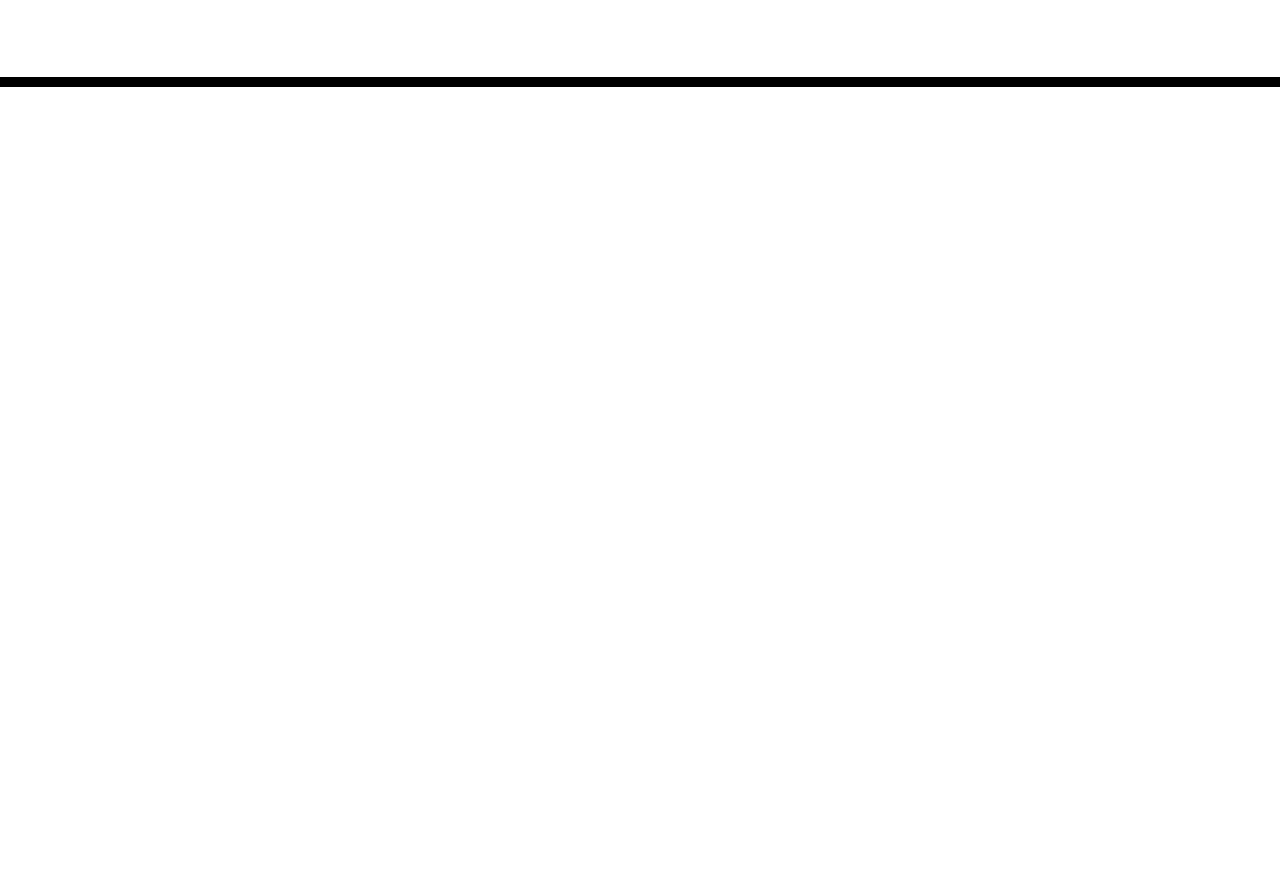
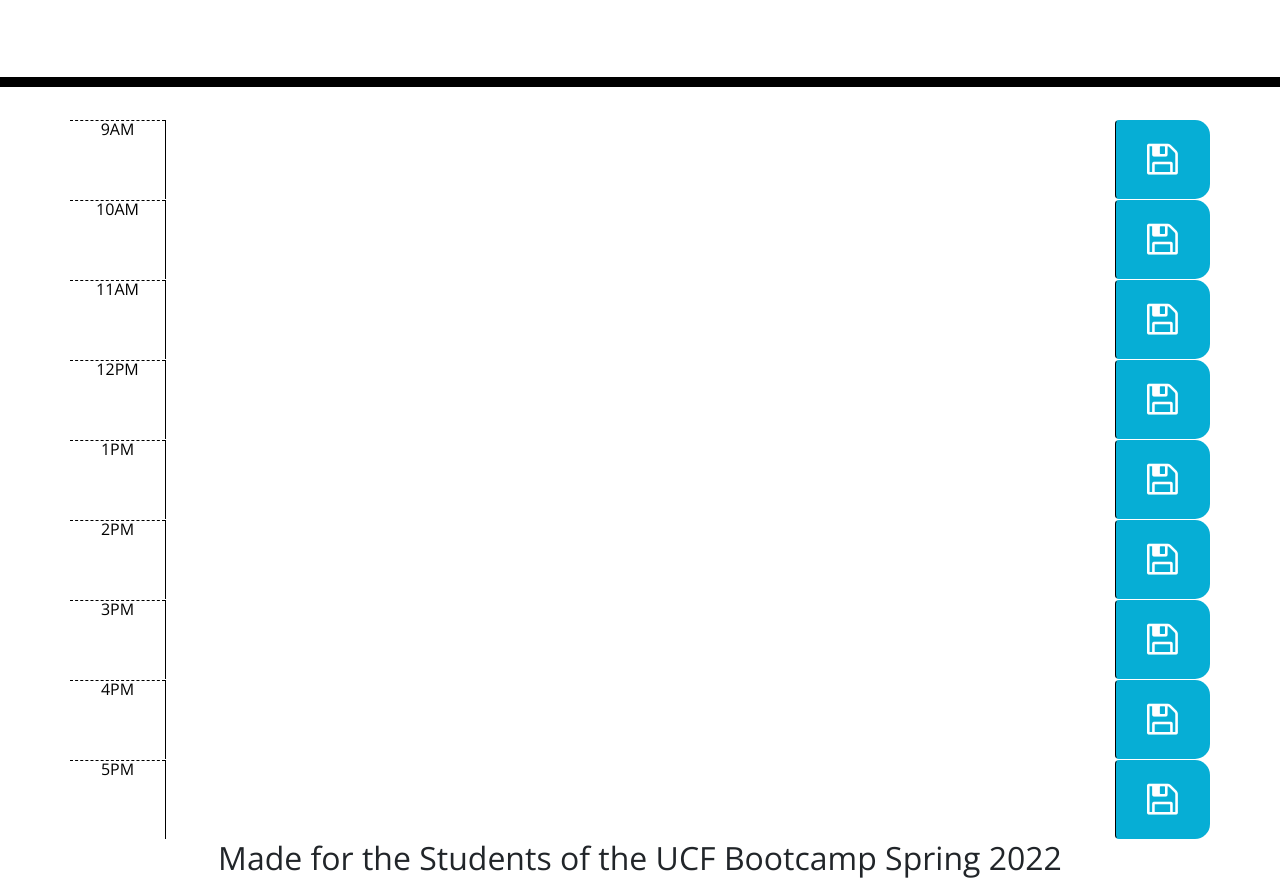
Before and after one commit to VHarris113/day-planner-revamp, a plain HTML site: page index.html in a window 1280 px wide. Shown: the part 181-1067 px from the top of the page. Before the commit the page ends 800 px from the top, so only its background shows below. Drawn offline with nearby package versions, Linux system fonts and the light colour scheme.

Commit message:
fixing up html with the correct sections for the time

```diff
--- a/index.html
+++ b/index.html
@@ -18,6 +18,7 @@
       href="https://fonts.googleapis.com/css?family=Open+Sans&display=swap"
       rel="stylesheet"
     />
+    <link rel="stylesheet" href="https://cdnjs.cloudflare.com/ajax/libs/font-awesome/4.7.0/css/font-awesome.min.css">
     <link rel="stylesheet" href="style.css" />
     <title>Work Day Scheduler</title>
   </head>
@@ -30,8 +31,55 @@
     </header>
     <div class="container">
       <!-- Timeblocks go here -->
+      <section id="hour-nine" class="row time-block">
+        <div class="col-md-1 hour">9AM</div>
+        <textarea class="col-md-10 information"></textarea>
+        <button class="btn saveBtn col-md-1"><i class="fa fa-save" style="font-size:36px;"></i></button>
+      </section>
+      <section id="hour-ten" class="row time-block">
+        <div class="col-md-1 hour">10AM</div>
+        <textarea class="col-md-10 information"></textarea>
+        <button class="btn saveBtn col-md-1"><i class="fa fa-save" style="font-size:36px;"></i></button>
+      </section>
+      <section id="hour-eleven" class="row time-block">
+        <div class="col-md-1 hour">11AM</div>
+        <textarea class="col-md-10 information"></textarea>
+        <button class="btn saveBtn col-md-1"><i class="fa fa-save" style="font-size:36px;"></i></button>
+      </section>
+      <section id="hour-twelve" class="row time-block">
+        <div class="col-md-1 hour">12PM</div>
+        <textarea class="col-md-10 information"></textarea>
+        <button class="btn saveBtn col-md-1"><i class="fa fa-save" style="font-size:36px;"></i></button>
+      </section>
+      <section id="hour-thirteen" class="row time-block">
+        <div class="col-md-1 hour">1PM</div>
+        <textarea class="col-md-10 information"></textarea>
+        <button class="btn saveBtn col-md-1"><i class="fa fa-save" style="font-size:36px;"></i></button>
+      </section>
+      <section id="hour-fourteen" class="row time-block">
+        <div class="col-md-1 hour">2PM</div>
+        <textarea class="col-md-10 information"></textarea>
+        <button class="btn saveBtn col-md-1"><i class="fa fa-save" style="font-size:36px;"></i></button>
+      </section>
+      <section id="hour-fifteen" class="row time-block">
+        <div class="col-md-1 hour">3PM</div>
+        <textarea class="col-md-10 information"></textarea>
+        <button class="btn saveBtn col-md-1"><i class="fa fa-save" style="font-size:36px;"></i></button>
+      </section>
+      <section id="hour-sixteen" class="row time-block">
+        <div class="col-md-1 hour">4PM</div>
+        <textarea class="col-md-10 information"></textarea>
+        <button class="btn saveBtn col-md-1"><i class="fa fa-save" style="font-size:36px;"></i></button>
+      </section>
+      <section id="hour-seventeen" class="row time-block">
+        <div class="col-md-1 hour">5PM</div>
+        <textarea class="col-md-10 information"></textarea>
+        <button class="btn saveBtn col-md-1"><i class="fa fa-save" style="font-size:36px;"></i></button>
+      </section>
     </div>
-
+    <footer>
+      <h2>Made for the Students of the UCF Bootcamp Spring 2022</h2>
+    </footer>
     <script src="https://cdnjs.cloudflare.com/ajax/libs/jquery/3.2.1/jquery.min.js"></script>
     <script src="https://cdnjs.cloudflare.com/ajax/libs/moment.js/2.24.0/moment.min.js"></script>
   </body>
--- a/style.css
+++ b/style.css
@@ -69,3 +69,8 @@ textarea {
   font-size: 20px;
   transition: all 0.3s ease-in-out;
 }
+
+footer {
+  display: flex;
+  justify-content: center;
+}
```
